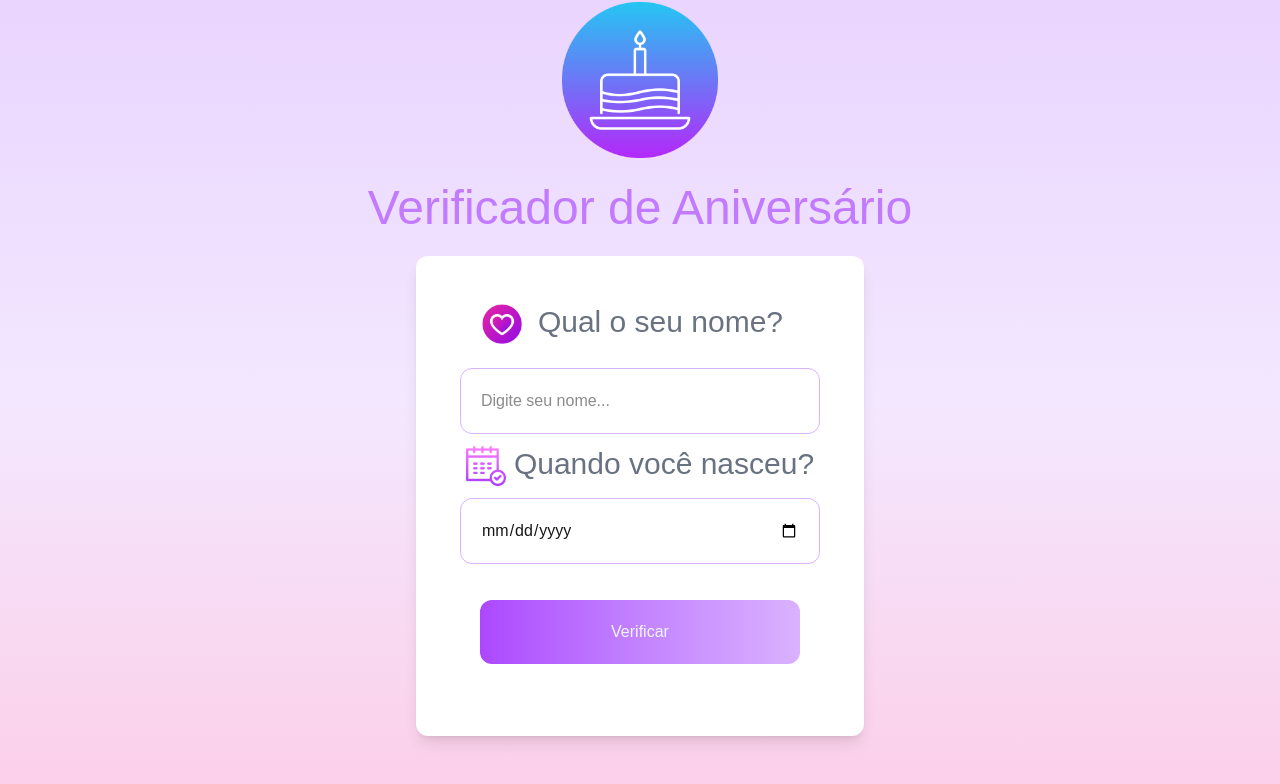
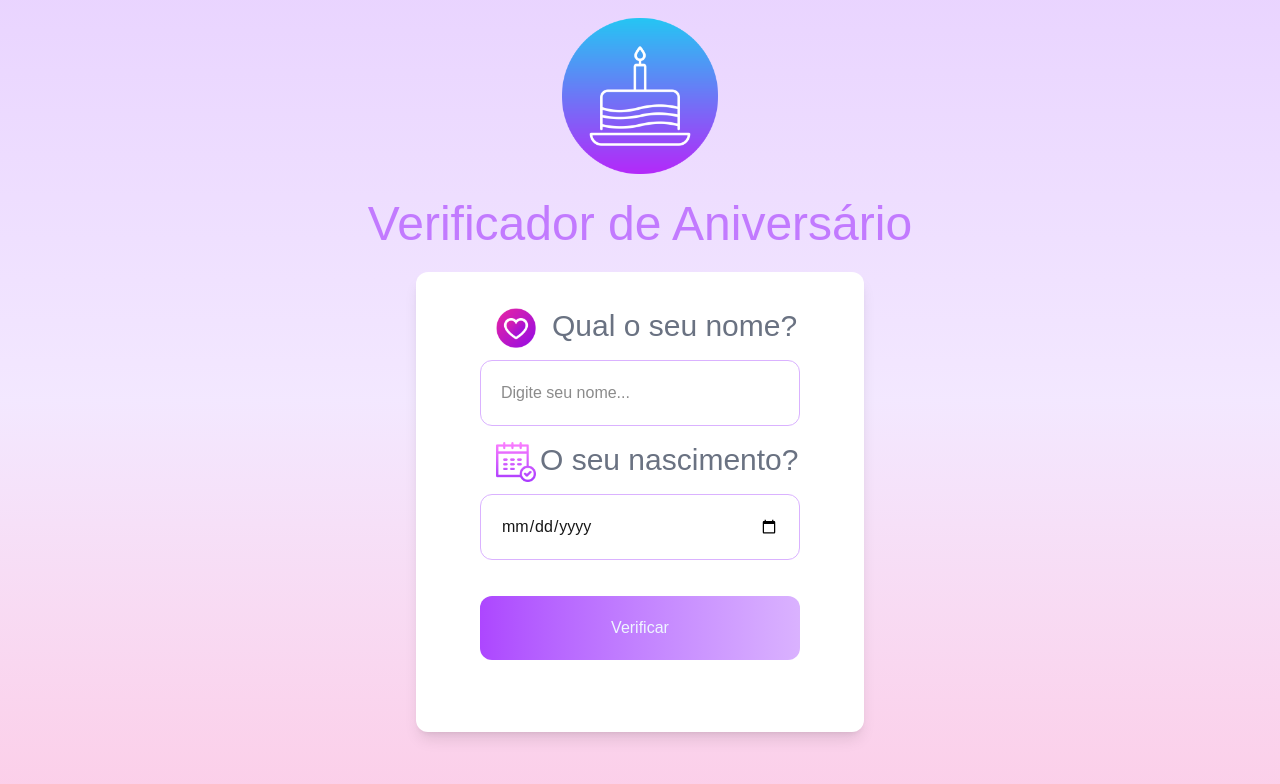
Before and after one commit to ismaelbarcelos/BdayCheck, a Next.js app: page / in a window 1280 px wide. Shown: the top 784 px of the page. Built offline with nearby package versions, Linux system fonts and the light colour scheme.

Commit message:
update 0.50.7

```diff
--- a/app/components/comp.tsx
+++ b/app/components/comp.tsx
@@ -73,7 +73,7 @@ return (
 
     { !mostrarResultado ?(
 
-   <div className="flex-col text-center ">
+   <div className="flex-col text-center p-4">
 
   <img className="w-40 mx-auto" src="/cake2.png" alt="" />
 
@@ -90,15 +90,15 @@ return (
 
 
 
-    <div className="flex-col text-center ">
+    <div className="flex-col ">
 
-     <h1 className="flex  text-3xl text-gray-500 m-3"><img className="w-10 mb-3 ml-4 mr-4" src="/social.png" alt="" />  Qual o seu nome?</h1>
+     <h1 className="flex  text-3xl text-gray-500 m-"><img className="w-10 mb-3 ml-4 mr-4" src="/social.png" alt="" />  Qual o seu nome?</h1>
 
-<input placeholder="Digite seu nome..." value={valorName} onChange={e=>setName(e.target.value)} className="border border-purple-300  p-5 rounded-xl w-90" type="text" name="" id="" />
+<input placeholder="Digite seu nome..." value={valorName} onChange={e=>setName(e.target.value)} className="border border-purple-300  p-5 rounded-xl w-80" type="text" name="" id="" />
 
-<h1 className=" flex text-3xl text-gray-500 m-3 "> <img className="w-10 mr-2 " src="/calendar.png" alt="" />      Quando você nasceu?</h1>
+<h1 className=" flex text-3xl text-gray-500 mt-4 "> <img className="w-10 mr-1 mb-3 ml-4 " src="/calendar.png" alt="" /> O seu nascimento?</h1>
 
-<input value={valorData} onChange={e=>setData(e.target.value)} className="p-5 rounded-xl w-90 border-purple-300 border" type="date" name="" id="" />
+<input value={valorData} onChange={e=>setData(e.target.value)} className="p-5 rounded-xl w-80 border-purple-300 border" type="date" name="" id="" />
 
 <button className="bg-gradient-to-l  from-purple-300 to-purple-500   p-5 block w-80 rounded-xl mx-auto m-9 text-blue-50" onClick={verificar}>Verificar</button>
 
```
